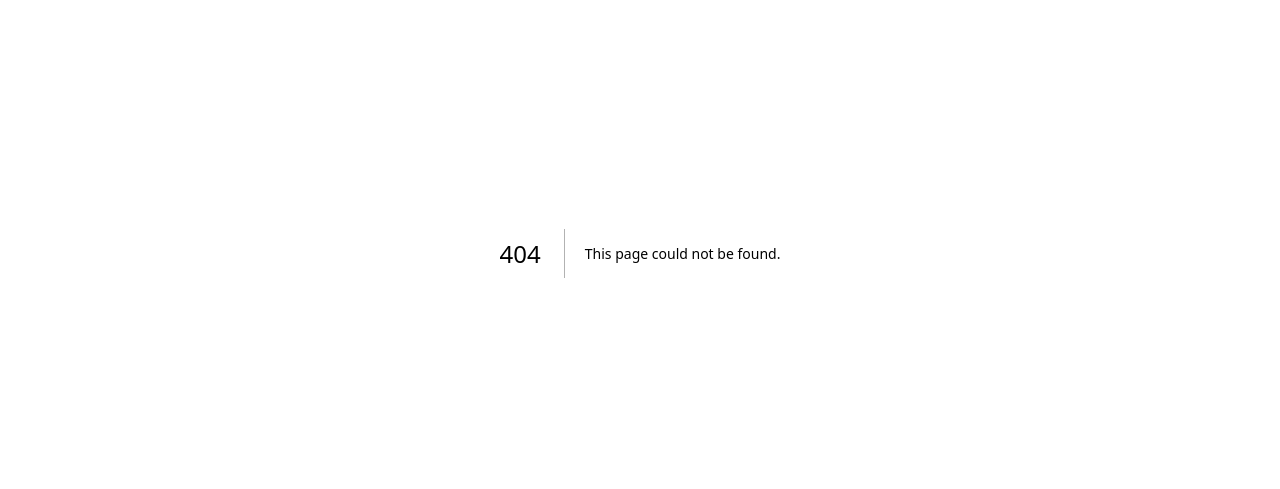
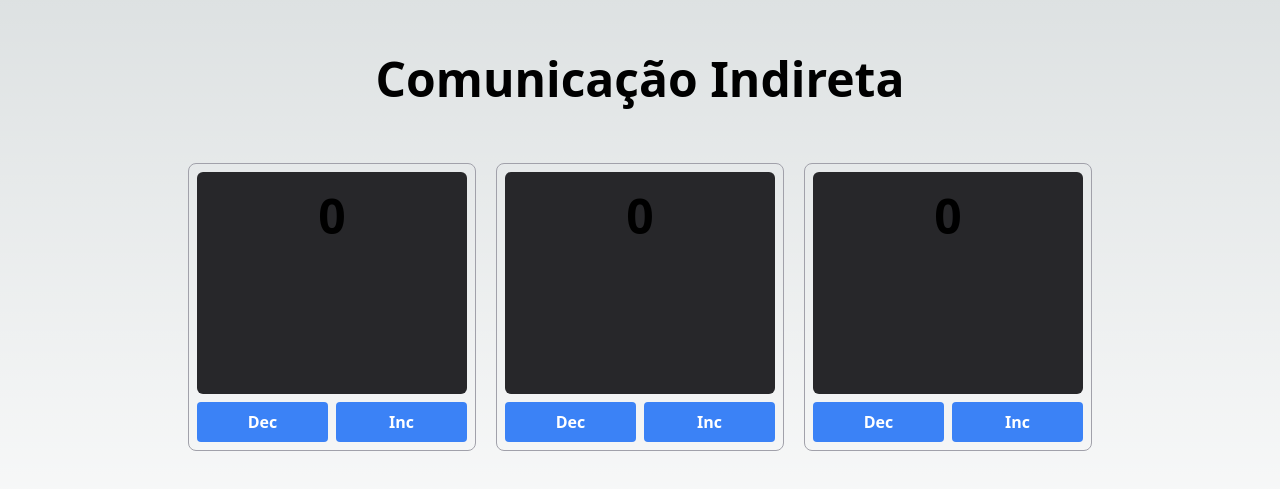
Before and after one commit to sheezarainbow9/react-next, a Next.js app: page /comunication/indireta in a window 1280 px wide. Before the commit this address had no page. Shown: the part 147-636 px from the top of the page. Built offline with nearby package versions, Linux system fonts and the light colour scheme.

Commit message:
comunicação indireta entre componentes

```diff
--- /dev/null
+++ b/src/components/comunicacao/indireta/Botoes.tsx
@@ -0,0 +1,17 @@
+interface BotoesProps {
+  inc: (valor: number) => void;
+  dec: (valor: number) => void;
+}
+
+export default function Display(props: BotoesProps) {
+  return (
+    <div className="flex justify-between pt-2 gap-2">
+      <button className="botao flex-1" onClick={() => props.dec(10)}>
+        Dec
+      </button>
+      <button className="botao flex-1" onClick={() => props.inc(7)}>
+        Inc
+      </button>
+    </div>
+  );
+}
--- /dev/null
+++ b/src/components/comunicacao/indireta/Contador.tsx
@@ -0,0 +1,25 @@
+import { useState } from "react";
+import Botoes from "./Botoes";
+import Display from "./Display";
+
+export default function Contador() {
+  const [num, setNum] = useState<number>(0)
+
+  function incrementar(valor: number) {
+    setNum(num + valor)
+  }
+
+  function decrementar(valor: number) {
+    setNum(num - valor)
+  }
+
+  return (
+    <div className={`
+      flex flex-col p-2 w-72 h-72
+      border border-zinc-400 rounded-lg
+    `}>
+      <Display valor={num} />
+      <Botoes inc={incrementar} dec={decrementar}/>
+    </div>
+  );
+}
--- /dev/null
+++ b/src/components/comunicacao/indireta/Display.tsx
@@ -0,0 +1,11 @@
+interface DisplayProps {
+  valor: number;
+}
+
+export default function Display(props: DisplayProps) {
+  return (
+    <div className="flex flex-1 justify-center bg-zinc-800 text-5xl font-black rounded-md p-5">
+      {props.valor}
+    </div>
+  );
+}
--- /dev/null
+++ b/src/pages/comunication/indireta.tsx
@@ -0,0 +1,15 @@
+import Avo from "@/components/comunicacao/direta/Avo";
+import Contador from "@/components/comunicacao/indireta/Contador";
+
+export default function PaginaIndireta() {
+  return (
+    <div className="flex flex-col gap-5 justify-center items-center h-screen">
+      <h1 className="text-5xl font-black mb-10">Comunicação Indireta</h1>
+      <div className="flex gap-5">
+        <Contador />
+        <Contador />
+        <Contador />
+      </div>
+    </div>
+  );
+}
--- /dev/null
+++ b/src/styles/componentes.css
@@ -0,0 +1,4 @@
+.botao {
+  @apply bg-blue-500 text-white;
+  @apply font-bold py-2 px-4 rounded;
+}
--- a/src/styles/globals.css
+++ b/src/styles/globals.css
@@ -1,3 +1,4 @@
+@import url(componentes.css);
 @tailwind base;
 @tailwind components;
 @tailwind utilities;
```
